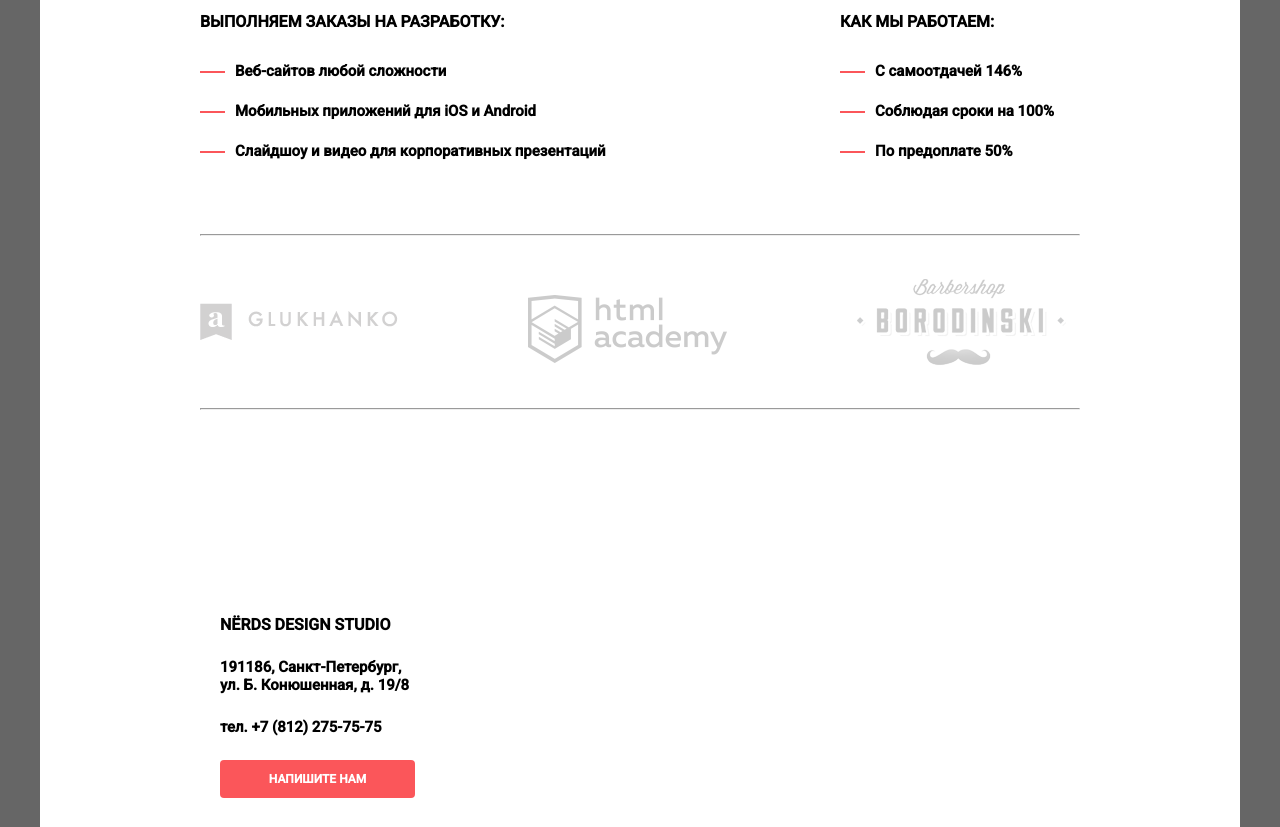
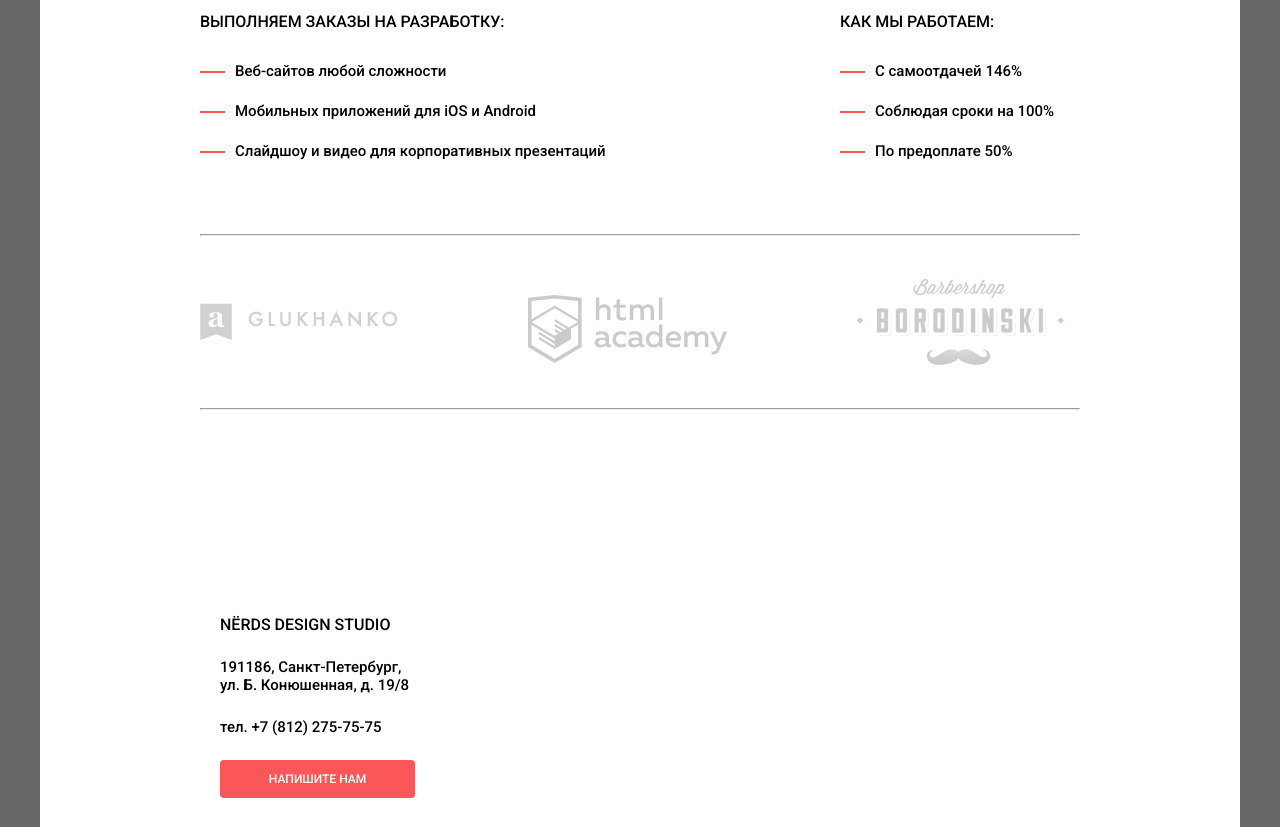
Before and after one commit to natein/Nerds, a plain HTML site: page index.html in a window 1280 px wide. Shown: the part 1140-1967 px from the top of the page. Drawn offline with Linux system fonts and the light colour scheme; files whose address does not match are found by name.

Commit message:
Update style.css

```diff
--- a/style.css
+++ b/style.css
@@ -3,7 +3,7 @@
     margin:0;
     padding:0;
     font: 15px Roboto, sans-serif;
-    font-weight:600;
+    font-weight:500;
     line-height: 1.2em;
 }
 .button {
@@ -14,7 +14,7 @@
     font-size: 12px;
     text-transform: uppercase;
     text-decoration: none;
-    font-weight:600;
+    font-weight:500;
     margin-top: 12px;
     display:inline-block;
 }
@@ -343,7 +343,7 @@ h3 {
     font-size: 12px;
     text-transform: uppercase;
     text-decoration: none;
-    font-weight:600;
+    font-weight:500;
     margin-top: 12px;
     display:inline-block;
 }
```
